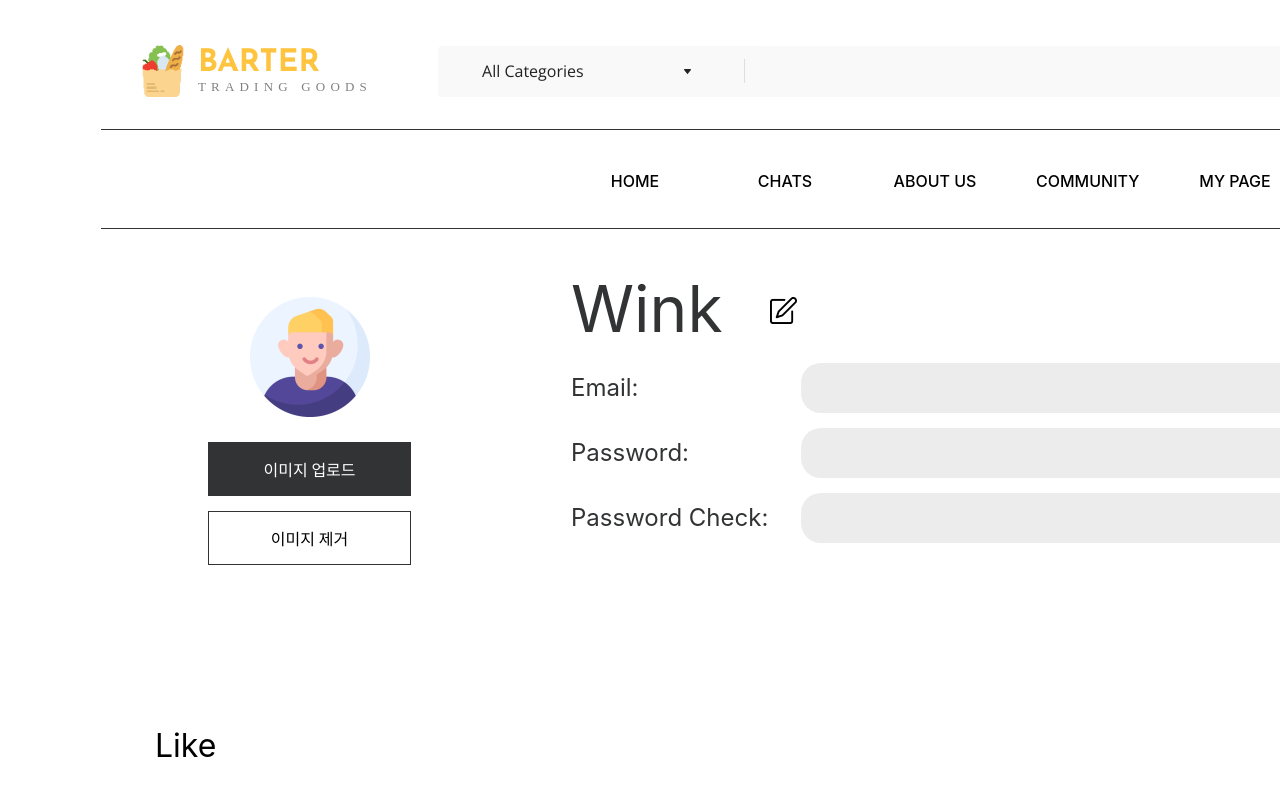
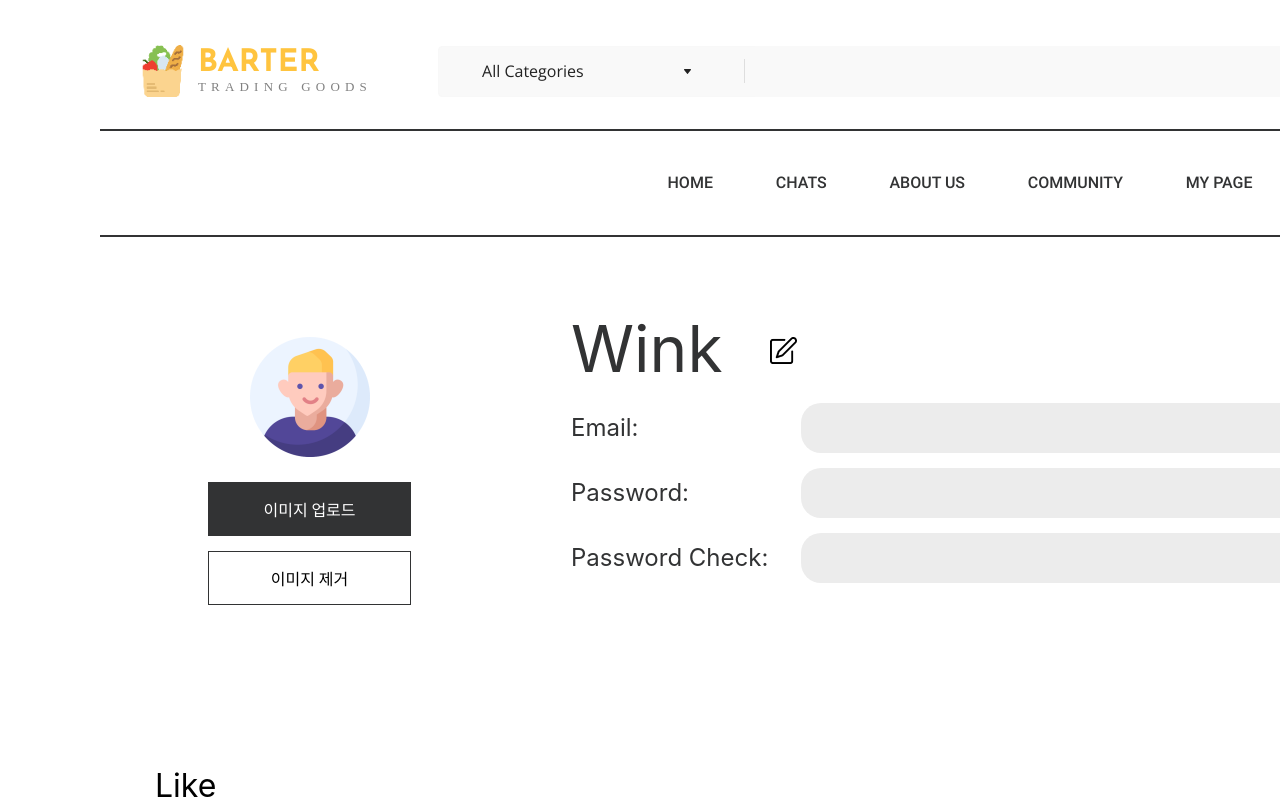
Before and after one commit to Barter-Website/Frontend, a React (Vite) app in the folder vite-project/: page /mypage in a window 1280 px wide. Shown: the top 800 px of the page. Built offline with nearby package versions, Linux system fonts and the light colour scheme; a web font is replaced by a local one.

Commit message:
[MyPage] feat. 카테고리 컴포넌트 변경

```diff
--- a/vite-project/src/pages/MyPage/index.jsx
+++ b/vite-project/src/pages/MyPage/index.jsx
@@ -9,6 +9,7 @@ import arrowRight from '../../assets/arrowRight.png'
 import exchange from '../../assets/exchange.png'
 import data from '../MyPage/data.json'
 import history from '../MyPage/history.json'
+import Category from '../../components/Category';
 
 const MyPage = () => {
     const [slideIndex, setSlideIndex] = useState(0);
@@ -63,13 +64,7 @@ const MyPage = () => {
     return(
         <styled.container>
             <Header/>
-            <styled.navContainer>
-                <styled.navButton>HOME</styled.navButton>
-                <styled.navButton>CHATS</styled.navButton>
-                <styled.navButton>ABOUT US</styled.navButton>
-                <styled.navButton>COMMUNITY</styled.navButton>
-                <styled.navButton>MY PAGE</styled.navButton>
-            </styled.navContainer>
+            <Category />
 
             <styled.bodyContainer>
                 <styled.infoContainer>
```
